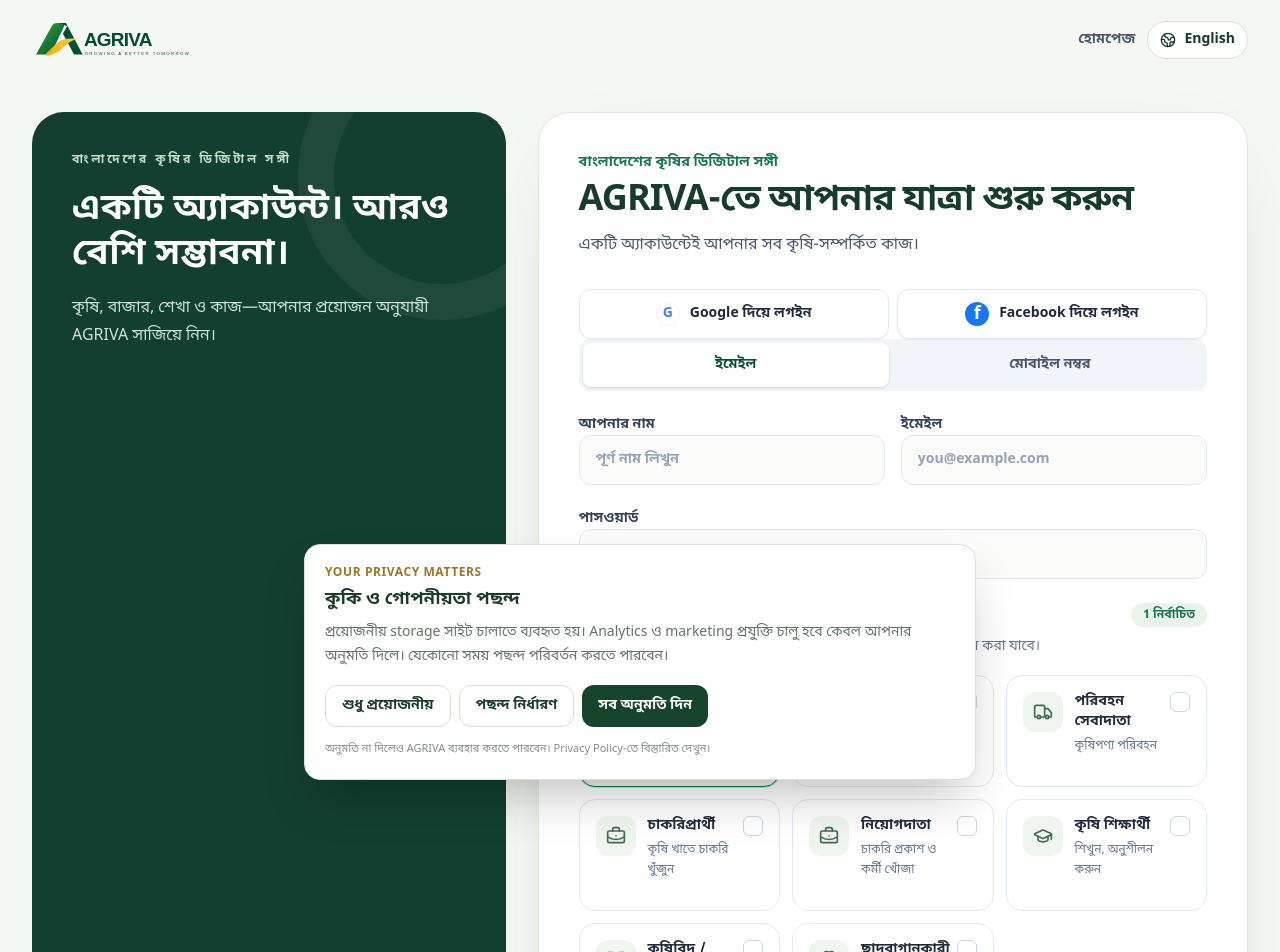
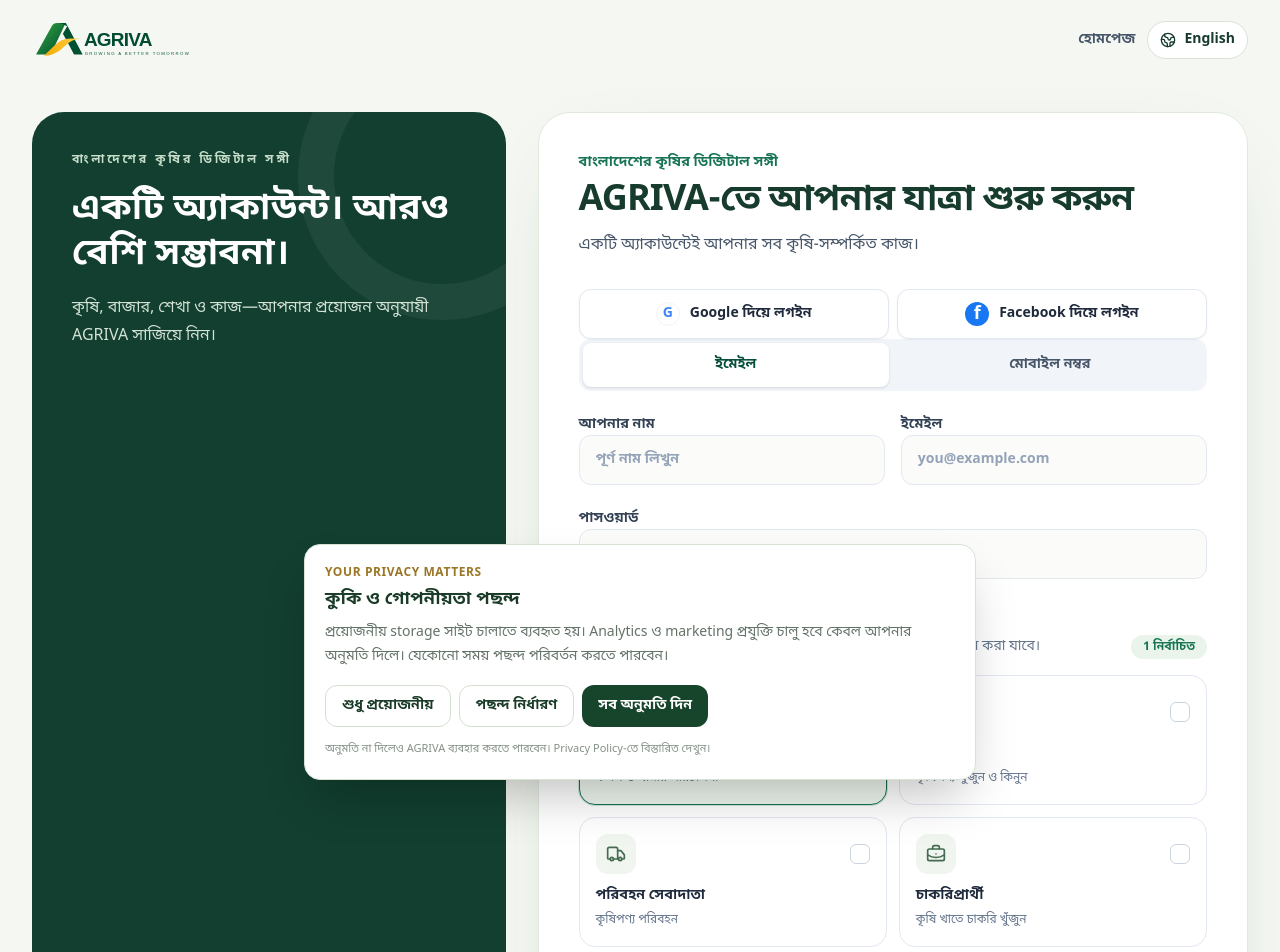
Before and after one commit to agrivacombd/agriva, a Next.js app: page /signup in a window 1280 px wide. Shown: the top 952 px of the page. Built offline with nearby package versions, Linux system fonts and the light colour scheme; no server answers; the database is empty.

Commit message:
fix(auth): use container-aware signup role cards with non-overlapping labels

```diff
--- a/components/auth/SignupExperience.tsx
+++ b/components/auth/SignupExperience.tsx
@@ -243,24 +243,27 @@ export default function SignupExperience({ embedded = false, returnTo, onAuthent
               <input className="w-full rounded-xl border border-slate-200 bg-[#fbfcfa] px-4 py-3.5 outline-none transition placeholder:text-slate-400 focus:border-[#167453] focus:ring-4 focus:ring-[#167453]/10" type="password" autoComplete="new-password" minLength={8} placeholder={t.passwordPlaceholder} value={password} onChange={(e) => setPassword(e.target.value)} required />
             </label>
 
-            <fieldset>
-              <div className="flex flex-wrap items-end justify-between gap-2">
-                <legend className="text-base font-bold text-[#173b2d]">{t.rolesTitle}</legend>
-                <span className="rounded-full bg-[#eaf4eb] px-3 py-1 text-xs font-bold text-[#167453]">{selectedRoles.length} {t.selected}</span>
+            <fieldset className="min-w-0">
+              <legend className="text-base font-bold text-[#173b2d]">{t.rolesTitle}</legend>
+              <div className="mt-2 flex flex-wrap items-start justify-between gap-x-3 gap-y-2">
+                <p className="min-w-0 flex-1 text-sm leading-6 text-slate-500">{t.rolesHint}</p>
+                <span className="shrink-0 rounded-full bg-[#eaf4eb] px-3 py-1 text-xs font-bold text-[#167453]">{selectedRoles.length} {t.selected}</span>
               </div>
-              <p className="mt-2 text-sm leading-6 text-slate-500">{t.rolesHint}</p>
-              <div className="mt-4 grid gap-3 sm:grid-cols-2 xl:grid-cols-3">
+              {/* Size cards by their actual container, not the page viewport (especially inside auth dialogs). */}
+              <div className="mt-4 grid min-w-0 gap-3" style={{ gridTemplateColumns: "repeat(auto-fit, minmax(min(100%, 14rem), 1fr))" }}>
                 {roles.map((role) => {
                   const Icon = role.icon;
                   const selected = selectedRoles.includes(role.id);
                   return (
-                    <button key={role.id} type="button" aria-pressed={selected} onClick={() => toggleRole(role.id)} className={`group flex min-h-[112px] items-start gap-3 rounded-2xl border p-4 text-left transition focus:outline-none focus:ring-4 focus:ring-[#167453]/15 ${selected ? "border-[#167453] bg-[#eef7ef] ring-1 ring-[#167453]/20" : "border-slate-200 bg-white hover:border-[#9bc6a8] hover:bg-[#fbfdf9]"}`}>
-                      <span className={`flex h-10 w-10 shrink-0 items-center justify-center rounded-xl ${selected ? "bg-[#167453] text-white" : "bg-[#f1f5ef] text-[#426b50]"}`}><Icon size={20} /></span>
-                      <span className="min-w-0 flex-1">
-                        <span className="block text-sm font-bold leading-5 text-slate-800">{language === "bn" ? role.bn : role.en}</span>
-                        <span className="mt-1 block text-xs leading-5 text-slate-500">{language === "bn" ? role.bnDesc : role.enDesc}</span>
+                    <button key={role.id} type="button" aria-pressed={selected} onClick={() => toggleRole(role.id)} className={`group flex min-h-[124px] min-w-0 flex-col gap-3 rounded-2xl border p-4 text-left transition focus:outline-none focus:ring-4 focus:ring-[#167453]/15 ${selected ? "border-[#167453] bg-[#eef7ef] ring-1 ring-[#167453]/20" : "border-slate-200 bg-white hover:border-[#9bc6a8] hover:bg-[#fbfdf9]"}`}>
+                      <span className="flex w-full items-center justify-between gap-3">
+                        <span aria-hidden="true" className={`flex h-10 w-10 shrink-0 items-center justify-center rounded-xl ${selected ? "bg-[#167453] text-white" : "bg-[#f1f5ef] text-[#426b50]"}`}><Icon size={20} /></span>
+                        <span aria-hidden="true" className={`flex h-5 w-5 shrink-0 items-center justify-center rounded-md border ${selected ? "border-[#167453] bg-[#167453] text-white" : "border-slate-300 bg-white text-transparent"}`}><Check size={13} strokeWidth={3} /></span>
                       </span>
-                      <span className={`flex h-5 w-5 shrink-0 items-center justify-center rounded-md border ${selected ? "border-[#167453] bg-[#167453] text-white" : "border-slate-300 bg-white text-transparent"}`}><Check size={13} strokeWidth={3} /></span>
+                      <span className="block w-full min-w-0">
+                        <span className="block break-words text-sm font-bold leading-5 text-slate-800">{language === "bn" ? role.bn : role.en}</span>
+                        <span className="mt-1 block break-words text-xs leading-5 text-slate-500">{language === "bn" ? role.bnDesc : role.enDesc}</span>
+                      </span>
                     </button>
                   );
                 })}
```
